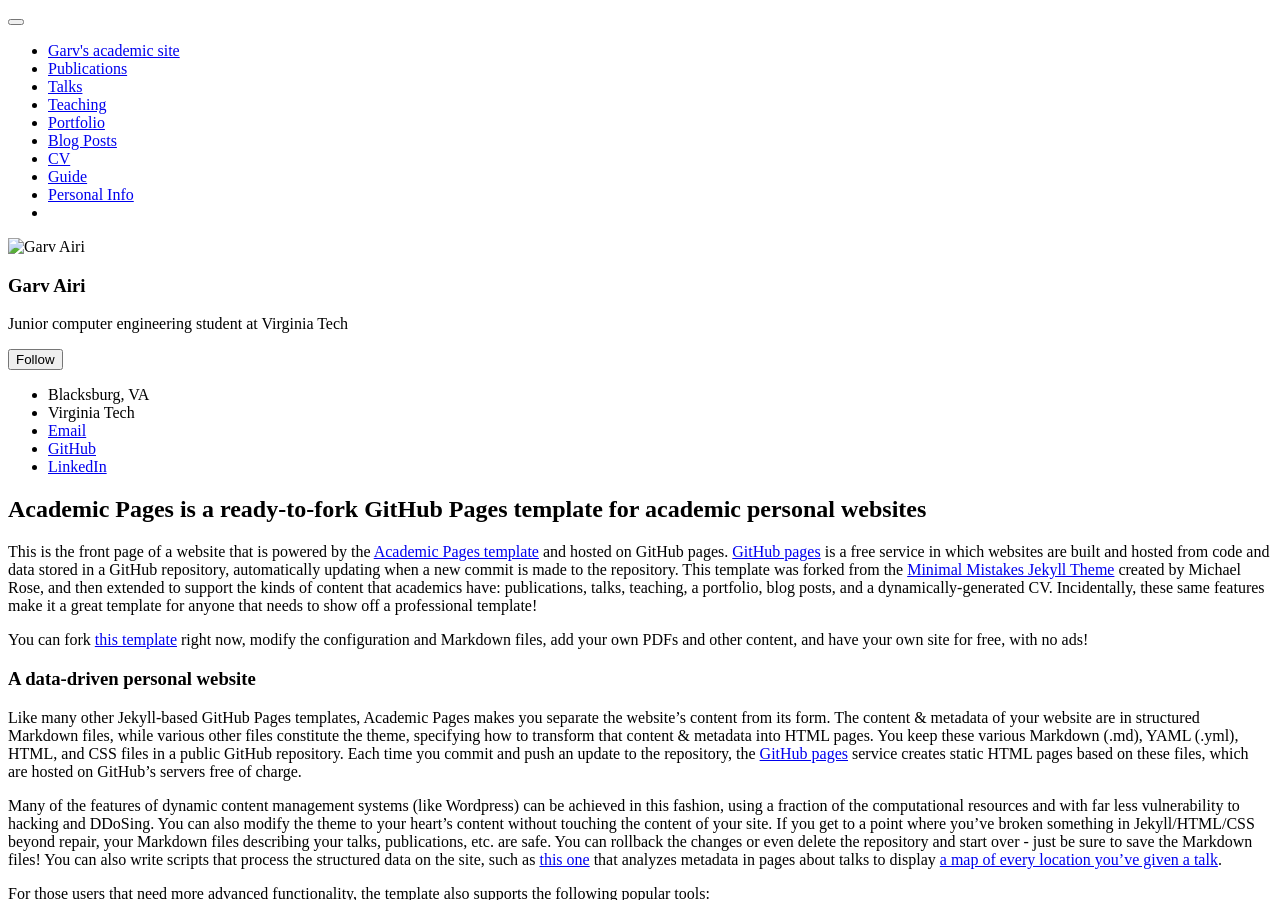
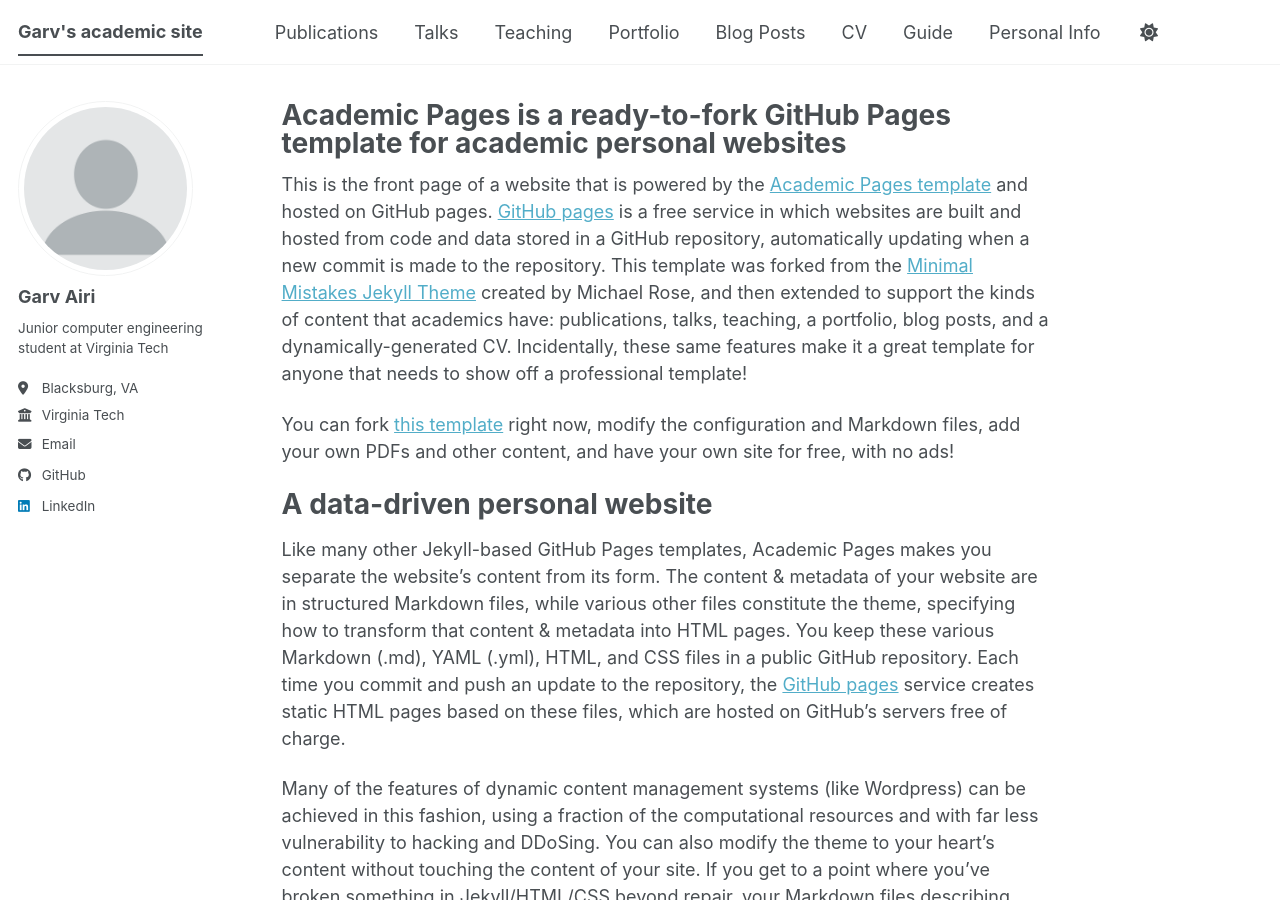
Before and after one commit to gairi01/gairi01.github.io, a Jekyll site: the page built from _pages/about.md, in a window 1280 px wide and 900 px high. Built offline with Jekyll 4.4.1, drawn with Linux system fonts in a browser that asks for light colours; a script bundle is joined from its source files by our own code; library files that are not in the unit come from our copies.

Commit message:
Fix URL and baseurl in _config.yml
Updated the URL and baseurl fields in the configuration.

```diff
--- a/_config.yml
+++ b/_config.yml
@@ -13,9 +13,9 @@
 title_separator          : "-"
 name                     : &name "Your Name"
 description              : &description "Your Name's academic portfolio"   # Update this with a general description of your site, this is the default if not overridden by a page
-url                      : https://https://gairi01.github.io # The base hostname & protocol for your site e.g. "https://[your GitHub username].github.io",
+url                      : https://gairi01.github.io # The base hostname & protocol for your site e.g. "https://[your GitHub username].github.io",
                                                            # or if you already have some other page hosted on Github then use "https://[your GitHub username].github.io/[Your Repo Name]"
-baseurl                  : "/gairi01.github.io" # the subpath of your site, e.g. "/blog"
+baseurl                  : "" # the subpath of your site, e.g. "/blog"
 repository               : "gairi01/gairi01.github.io"
 
 # Site Author - The following control what appear as part of the author content on the side bar.
```
